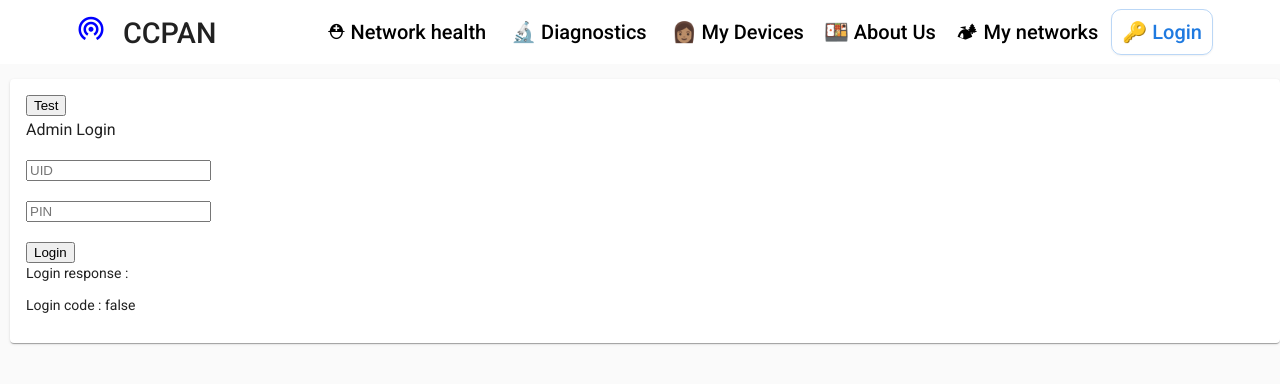
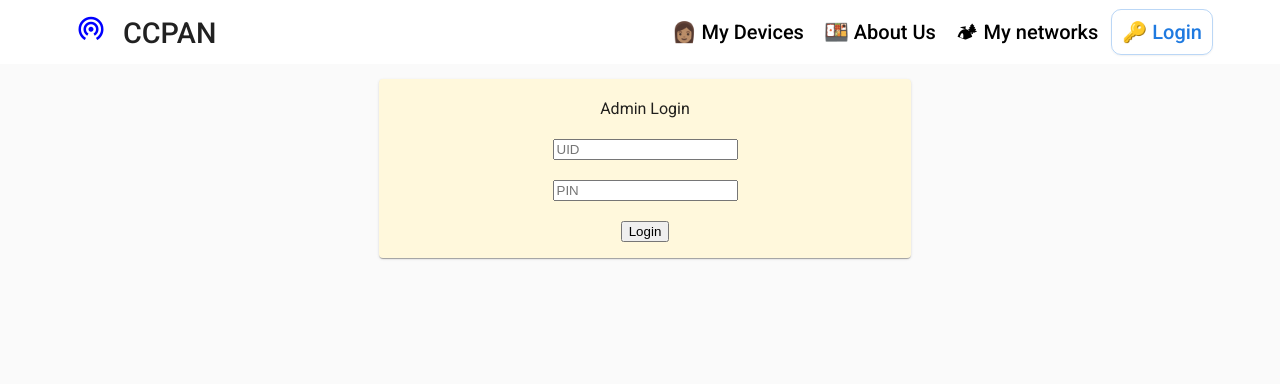
Before and after one commit to fypiotsjce/ccpanUI, an Angular app: page /admin_login in a window 1280 px wide. Shown: the top 384 px of the page. Built offline with nearby package versions, Linux system fonts and the light colour scheme.

Commit message:
admin login and auth guard

```diff
--- a/src/app/app-routing.module.ts
+++ b/src/app/app-routing.module.ts
@@ -6,16 +6,17 @@ import { UserloginComponent } from './components/auth/userlogin/userlogin.compon
 import { DevicesComponent } from './components/devices/devices.component';
 import { GetStartedComponent } from './components/get-started/get-started/get-started.component';
 import { MynetworksComponent } from './components/mynetworks/mynetworks.component';
+import { AuthGuardGuard } from './services/auth-guard.guard';
 
 const routes: Routes = [
   {
     path:'',component:GetStartedComponent
   },
   {
-    path:'devices',component:DevicesComponent
+    path:'devices',component:DevicesComponent,canActivate:[AuthGuardGuard]
   },
   {
-    path:'networks',component:MynetworksComponent
+    path:'networks',component:MynetworksComponent,canActivate:[AuthGuardGuard]
   },
   {
     path:'aboutus',component:AboutusComponent
--- a/src/app/app.module.ts
+++ b/src/app/app.module.ts
@@ -22,6 +22,8 @@ import { DevicesComponent } from './components/devices/devices.component';
 import { AboutusComponent } from './components/aboutus/aboutus.component';
 import { UserloginComponent } from './components/auth/userlogin/userlogin.component';
 import { CardsComponent } from './components/common/cards/cards.component';
+import { MatSnackBarModule } from '@angular/material/snack-bar';
+
 
 @NgModule({
   declarations: [
@@ -49,7 +51,8 @@ import { CardsComponent } from './components/common/cards/cards.component';
     MatIconModule,
     MatSidenavModule,
     MatListModule,
-    MatCardModule
+    MatCardModule,
+    MatSnackBarModule
   ],
   providers: [],
   bootstrap: [AppComponent]
--- a/src/app/components/auth/admin-auth/admin-auth.component.css
+++ b/src/app/components/auth/admin-auth/admin-auth.component.css
@@ -0,0 +1,9 @@
+mat-card {
+    min-width: 200px;
+    max-width: 500px;
+    width: 100%;
+    margin: 0 auto;
+    text-align:center;
+    background-color: cornsilk;
+    /* margin: 30px ; */
+  }
--- a/src/app/components/auth/admin-auth/admin-auth.component.html
+++ b/src/app/components/auth/admin-auth/admin-auth.component.html
@@ -1,6 +1,6 @@
 
 <mat-card>
-<button (click)="test()">Test</button>
+
 
 <div class="container custom-container" *ngIf="!adminLogged">
     <div class="col-md-12">
@@ -14,14 +14,15 @@
         </div>
         <br>
         <div class="form-group">
-            <button class="btn btn-success btn-lg btn-block" (click)="testpost(adminLogin)">Login</button>
+            <button
+            (click)="loginAdmin(adminLogin)"
+            mat-raised-button
+            color="accent"
+            type="submit">Login</button>
+
+
         </div>
     </div>
-    <p>Login response : {{adminAuthRes}}</p>
-    <p>Login code : {{adminLogged}}</p>
-</div>
-<div *ngIf="adminLogged">
-    <button (click) = "adminLogout()">Logout</button>
-    This div will be visible only if admin is logged
+
 </div>
 </mat-card>
--- a/src/app/components/auth/admin-auth/admin-auth.component.ts
+++ b/src/app/components/auth/admin-auth/admin-auth.component.ts
@@ -1,6 +1,9 @@
 import { Component, OnInit } from '@angular/core';
 import { AdminAuthService } from 'src/app/services/auth/admin-auth/admin-auth.service';
 import { FormGroup, FormControl } from '@angular/forms';
+import { ActivatedRouteSnapshot, CanActivate, RouterStateSnapshot, UrlTree } from '@angular/router';
+import { Observable } from 'rxjs';
+import { Router } from '@angular/router';
 
 @Component({
   selector: 'app-admin-auth',
@@ -14,47 +17,46 @@ export class AdminAuthComponent implements OnInit {
   //post call objects
   httppost:any;
   adminAuthRes:any;
-  tempStr:any;
   adminLogged = false;
+  isAdmin = false;
 
   public adminLogin = {uid: undefined, pin: undefined};
 
 
   formControl = new FormControl('');
 
-  constructor(public adminAuth: AdminAuthService) { }
+  constructor(public adminAuth: AdminAuthService,private router:Router) { }
 
   ngOnInit(): void {
     this.adminLogged = false;
-
+    this.isAdmin = false;
   }
 
   adminLogout() {
-    this.adminLogged = false;
+    this.adminLogged = this.adminAuth.adminLogout();
+    this.isAdmin = false;
     this.adminAuthRes = "";
   }
 
-  test() {
-    console.log("Admin-auth-comp test getting-data");
-    this.adminAuth.test().subscribe((data: {}) => {
-      this.httpdata = data;
-    });
-    console.log("Admin-auth-comp test got-data : ", this.httpdata);
-  }
 
-  testpost(a:any) {
-    console.log("Admin-auth-comp testpost posting-request");
-    this.adminAuth.testpost(a).subscribe(data => {
-      this.tempStr = data;
-      this.adminAuthRes = this.tempStr.authResp;
-      console.log("Admin-auth-comp testpost post-response : ", this.tempStr);
-      console.log("Admin-auth-comp testpost post-response AuthRes: ", this.adminAuthRes);
-      if (this.tempStr.authCode === '200') {
+
+
+ async  loginAdmin(formData:any) {
+    console.log("Admin login.....");
+    console.log(formData);
+    try{
+      this.adminAuthRes = await this.adminAuth.adminLogin(formData).toPromise();
+      if(this.adminAuthRes.authResp == "Success"){
         this.adminLogged = true;
+        this.isAdmin = true;
+        console.log("admin logged in succesfuly");
+        this.router.navigate([''])
       }
-      else {
-        this.adminLogged = false;
-      }
-    });
+
+    }catch(err){
+      console.log(err);
+    }
+
+
   }
 }
--- a/src/app/components/common/header/header.component.html
+++ b/src/app/components/common/header/header.component.html
@@ -6,14 +6,20 @@
         Menu
     </mat-toolbar>
 
-    <mat-nav-list>
+    <mat-nav-list *ngIf="!isAdmin()" >
             <a mat-list-item routerLink = "/" (click)= "drawer.close()">🏠 Getting started</a>
-            <a mat-list-item routerLink = "/login" (click)= "drawer.close()">🔑 Login</a>
-            <a mat-list-item routerLink="/">⛑ Network health</a>
-            <a mat-list-item routerLink="/">🔬 Diagnostics</a>
+            <a mat-list-item routerLink = "/login" *ngIf = "!isLoggedIn()" (click)= "drawer.close()">🔑 Login</a>
+            <a mat-list-item routerLink = "/login" *ngIf = "isLoggedIn()" (click)= "logout()">🔑 Logout</a>
             <a mat-list-item routerLink="/devices">👩🏽 My Devices</a>
             <a mat-list-item routerLink = "/aboutus" (click)= "drawer.close()">🍱 About Us</a>
             <a mat-list-item routerLink = "/networks" (click)= "drawer.close()">🏕 My networks</a>
+
+    </mat-nav-list>
+
+    <mat-nav-list *ngIf="isAdmin()" >
+            <span (click)= "drawer.close()">Admin </span>
+            <a mat-list-item routerLink = "/login" (click)= "logout()">🔑 Logout</a>
+
 
     </mat-nav-list>
 
@@ -39,16 +45,22 @@
 
             <span class="fill-space"></span>
 
-            <div *ngIf = "!(isHandset | async)">
+            <div *ngIf = "!(isHandset | async) && !isAdmin()">
 
 
-
-                <a mat-button routerLink="/">⛑ Network health</a>
-                <a mat-button routerLink="/"> 🔬 Diagnostics</a>
                 <a mat-button routerLink="/devices">  👩🏽 My Devices</a>
                 <a mat-button routerLink = "/aboutus" (click)= "drawer.close()">🍱 About Us</a>
                 <a mat-button routerLink = "/networks" (click)= "drawer.close()">🏕 My networks</a>
-            <a mat-button routerLink="/login"  class="loginbox" >🔑 Login</a>
+            <a mat-button routerLink="/login" *ngIf = "!isLoggedIn()" class="loginbox" >🔑 Login</a>
+            <a mat-button routerLink="/login" *ngIf = "isLoggedIn()" class="loginbox" (click)="logout()">🔑 Logout</a>
+
+            </div>
+
+            <div *ngIf="!(isHandset | async) && isAdmin()" >
+                <a mat-button routerLink = "/" (click)= "drawer.close()">You are logged in as admin </a>
+                <a mat-button routerLink = "/login" (click)= "logout()">🔑 Logout</a>
+
+
 
             </div>
 
--- a/src/app/components/common/header/header.component.ts
+++ b/src/app/components/common/header/header.component.ts
@@ -2,6 +2,7 @@ import { Component, OnInit } from '@angular/core';
 import { BreakpointObserver,Breakpoints } from '@angular/cdk/layout';
 import { Observable } from 'rxjs';
 import { map,shareReplay } from 'rxjs';
+import { AdminAuthService } from 'src/app/services/auth/admin-auth/admin-auth.service';
 
 @Component({
   selector: 'app-header',
@@ -10,14 +11,31 @@ import { map,shareReplay } from 'rxjs';
 })
 export class HeaderComponent implements OnInit {
 
-  constructor(private breakpointbserver:BreakpointObserver) { }
+  constructor(private breakpointbserver:BreakpointObserver,public adminAuth: AdminAuthService) { }
 
   isHandset:Observable<boolean> = this.breakpointbserver.observe([Breakpoints.Handset,]).pipe(
     map((result: { matches: any; }) => result.matches),
     shareReplay(),
   )
+  isAdminUser = false;
+  isLogged = false;
 
   ngOnInit(): void {
+    this.isAdminUser = this.adminAuth.isAdmin;
+    this.isLogged = this.adminAuth.isLoggedIn;
+
   }
 
+  isAdmin(){
+    return this.adminAuth.isAdmin;
+  }
+
+  isLoggedIn(){
+    return this.adminAuth.isLoggedIn;
+  }
+
+ logout(){
+   this.adminAuth.adminLogout();
+ }
+
 }
--- a/src/app/components/get-started/get-started/get-started.component.html
+++ b/src/app/components/get-started/get-started/get-started.component.html
@@ -38,11 +38,12 @@
         <svg class="material-icons" xmlns="http://www.w3.org/2000/svg" width="24" height="24" viewBox="0 0 24 24"><path d="M10 6L8.59 7.41 13.17 12l-4.58 4.59L10 18l6-6z"/></svg>
       </a>
 
-      <a class="card" target="_blank" rel="noopener" routerLink = "/admin_login">
+      <a class="card"  rel="noopener" routerLink = "/admin_login">
         <svg class="material-icons" xmlns="http://www.w3.org/2000/svg" width="24" height="24" viewBox="0 0 24 24"><path d="M9.4 16.6L4.8 12l4.6-4.6L8 6l-6 6 6 6 1.4-1.4zm5.2 0l4.6-4.6-4.6-4.6L16 6l6 6-6 6-1.4-1.4z"/></svg>
         <span>Admin Login</span>
         <svg class="material-icons" xmlns="http://www.w3.org/2000/svg" width="24" height="24" viewBox="0 0 24 24"><path d="M10 6L8.59 7.41 13.17 12l-4.58 4.59L10 18l6-6z"/></svg>
       </a>
+
 
 
 
--- a/src/app/services/auth/admin-auth/admin-auth.service.ts
+++ b/src/app/services/auth/admin-auth/admin-auth.service.ts
@@ -1,45 +1,65 @@
-import { Injectable } from '@angular/core';
+import { Injectable, OnInit } from '@angular/core';
 import { HttpClient, HttpHeaders } from '@angular/common/http';
 import { Observable, throwError } from 'rxjs';
 import { retry, catchError } from 'rxjs/operators';
 import { consts } from 'src/consts';
+import { Router } from '@angular/router';
+
 
 @Injectable({
   providedIn: 'root'
 })
-export class AdminAuthService {
+export class AdminAuthService implements OnInit{
   apiURL = consts.API_BASE_PATH;
-  constructor(private http: HttpClient) { }
+  isAdmin:boolean = false;
+  response = '';
+  isLoggedIn = false;
+  constructor(private http: HttpClient,private router:Router) { }
+
+
+  ngOnInit(): void {
+    this.isAdmin = false;
+    this.isLoggedIn = false;
+  }
   public httpOptions = {
     headers: new HttpHeaders({
       'Content-Type': 'application/json',
     }),
   };
 
-  test(): any{
-    console.log("Adm-auth-service test getting-data");
-    return this.http
-    .get(this.apiURL + "5004")
-    .pipe(retry(1), catchError(this.handleError));
+  adminLogout(){
+    console.log("loggin out admmin");
+    this.isAdmin = false;
+    this.isLoggedIn = false;
+    this.router.navigate([''])
+    return false;
   }
 
-  testpost(formdata:any) {
+
+  adminLogin(formdata:any) {
     console.log("Adm-auth-service testpost posting-data");
+    this.isAdmin = true;
+    this.isLoggedIn = true;
     return this.http
-    .post(this.apiURL + "5004/admin_auth", formdata);
+    .post(this.apiURL + "5004/admin_auth", formdata).pipe(
+
+      catchError(this.handleError.bind(this)),//without binding this we will loose this context.
+    );
   }
 
-    // Error handling
+
+
     handleError(error: any) {
+      console.log("handling errors.....");
+     this.isAdmin = false;
+     this.isLoggedIn = false;
+
       let errorMessage = '';
       if (error.error instanceof ErrorEvent) {
-        // Get client-side error
         errorMessage = error.error.message;
       } else {
-        // Get server-side error
         errorMessage = `Error Code: ${error.status}\nMessage: ${error.message}`;
       }
-      //window.alert(errorMessage);
       return throwError(() => {
         return errorMessage;
       });
```
Also changed, not shown: src/app/services/auth-guard.guard.ts (added, +29 -0 lines), 1 other file (tests, documents, lock files or other folders).
